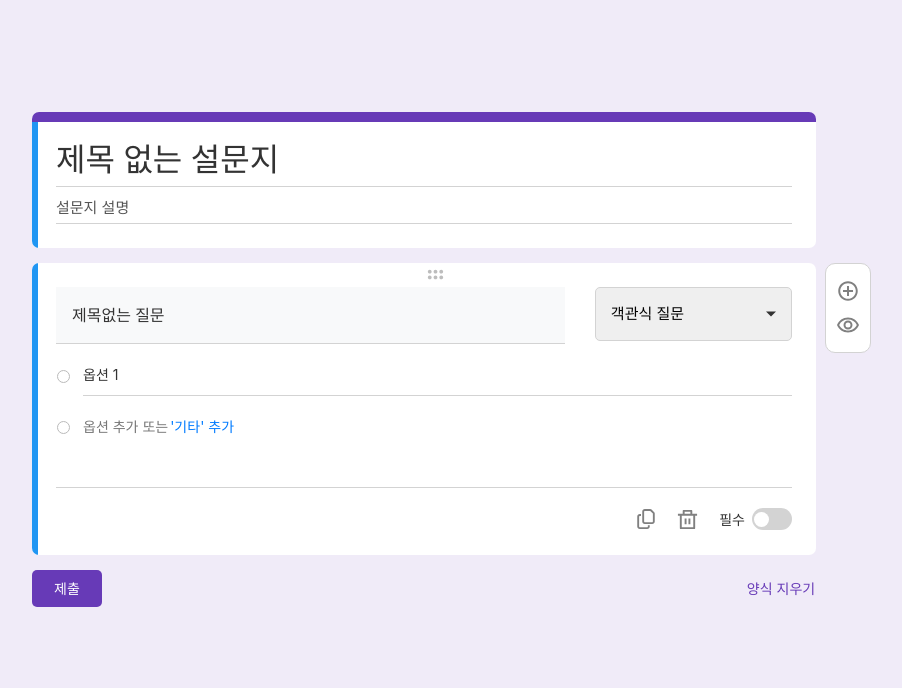
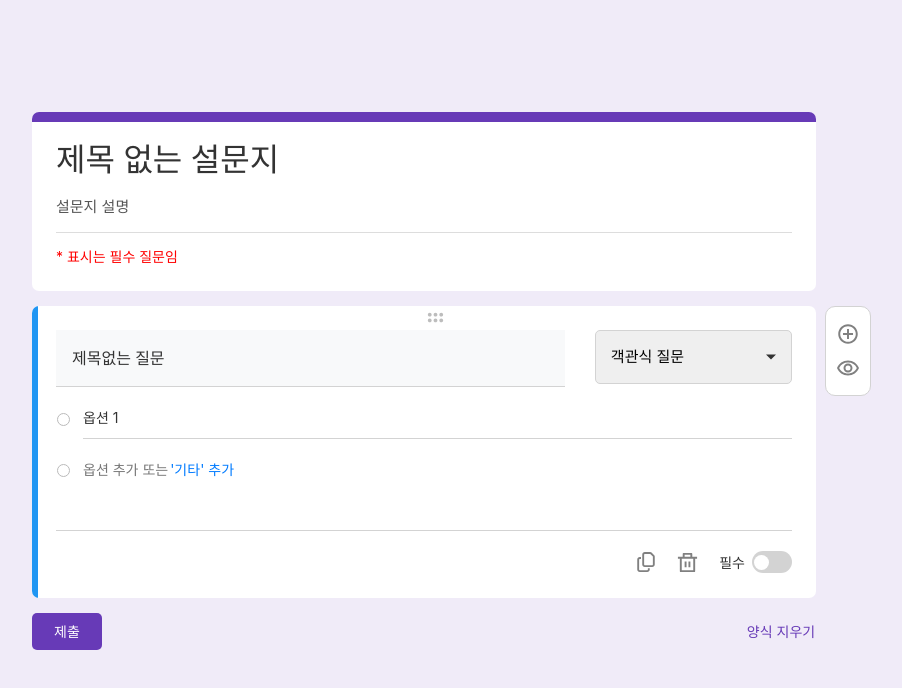
Before and after one commit to bruadarach/survey-app, a React (Vite) app: page /preview in a window 1280 px wide. Shown: the top 688 px of the page, without its empty margins (216-1118 px from the left). Built offline with nearby package versions, Linux system fonts and the light colour scheme.

Commit message:
refactor: consolidate TitleContainer with pageMode prop to handle preview page

```diff
--- a/src/components/title/TitleContainer.tsx
+++ b/src/components/title/TitleContainer.tsx
@@ -8,10 +8,17 @@ import {
 import { clearAllFocus } from "../../redux/reducers/questionSlice";
 import BasicForm from "../common/BasicForm";
 import EditableDiv from "../common/EditableDiv";
+import FloatingButtons from "../form/FloatingButtons";
 
-const TitleContainer = () => {
+interface ITitleContainer {
+  pageMode: "survey" | "preview";
+}
+
+const TitleContainer = ({ pageMode }: ITitleContainer) => {
   const dispatch = useDispatch();
-  const { title, isFocused } = useSelector((state: RootState) => state.title);
+  const { title, desc, isFocused } = useSelector(
+    (state: RootState) => state.title
+  );
 
   const handleTitleInput = (e: React.FormEvent<HTMLDivElement>) => {
     const target = e.target as HTMLDivElement;
@@ -29,18 +36,20 @@ const TitleContainer = () => {
   };
 
   return (
+    <div style={{ position: "relative", width: "100%" }}>
       <BasicForm
+        pageMode={pageMode}
         isTitleComponent={true}
-      isFocused={isFocused}
+        isFocused={pageMode === "survey" && isFocused}
         onFocus={handleTitleFocus}
       >
         {/* @NOTE: 설문지 제목 */}
         <EditableDiv
           placeholder="설문지 제목"
-        contentEditable={true}
+          contentEditable={pageMode === "survey"}
           onBlur={handleTitleInput}
           style={
-          isFocused
+            pageMode === "survey" && isFocused
               ? {
                   fontSize: "32px",
                   fontWeight: "500",
@@ -59,18 +68,34 @@ const TitleContainer = () => {
         {/* @NOTE: 설문지 설명 */}
         <EditableDiv
           placeholder="설문지 설명"
-        contentEditable={true}
+          contentEditable={pageMode === "survey"}
           onBlur={handleDescInput}
           style={
-          isFocused
+            pageMode === "survey" && isFocused
               ? {
                   color: "#555",
                   paddingBottom: "3px",
                 }
               : { color: "#555", paddingBottom: "3px", borderBottom: "none" }
           }
-      />
+        >
+          {desc}
+        </EditableDiv>
+        {pageMode === "preview" && (
+          <div
+            style={{
+              fontSize: "14px",
+              color: "red",
+              borderTop: "1px solid #ddd",
+              paddingTop: "13px",
+            }}
+          >
+            * 표시는 필수 질문임
+          </div>
+        )}
       </BasicForm>
+      {pageMode === "survey" && isFocused && <FloatingButtons index={-1} />}
+    </div>
   );
 };
 
--- a/src/redux/reducers/titleSlice.ts
+++ b/src/redux/reducers/titleSlice.ts
@@ -9,7 +9,7 @@ interface ITitleProps {
 const initialState: ITitleProps = {
   title: "제목 없는 설문지",
   desc: "설문지 설명",
-  isFocused: true,
+  isFocused: false,
 };
 
 export const titleSlice = createSlice({
```
Lines whose indentation alone changed are shown as unchanged.
